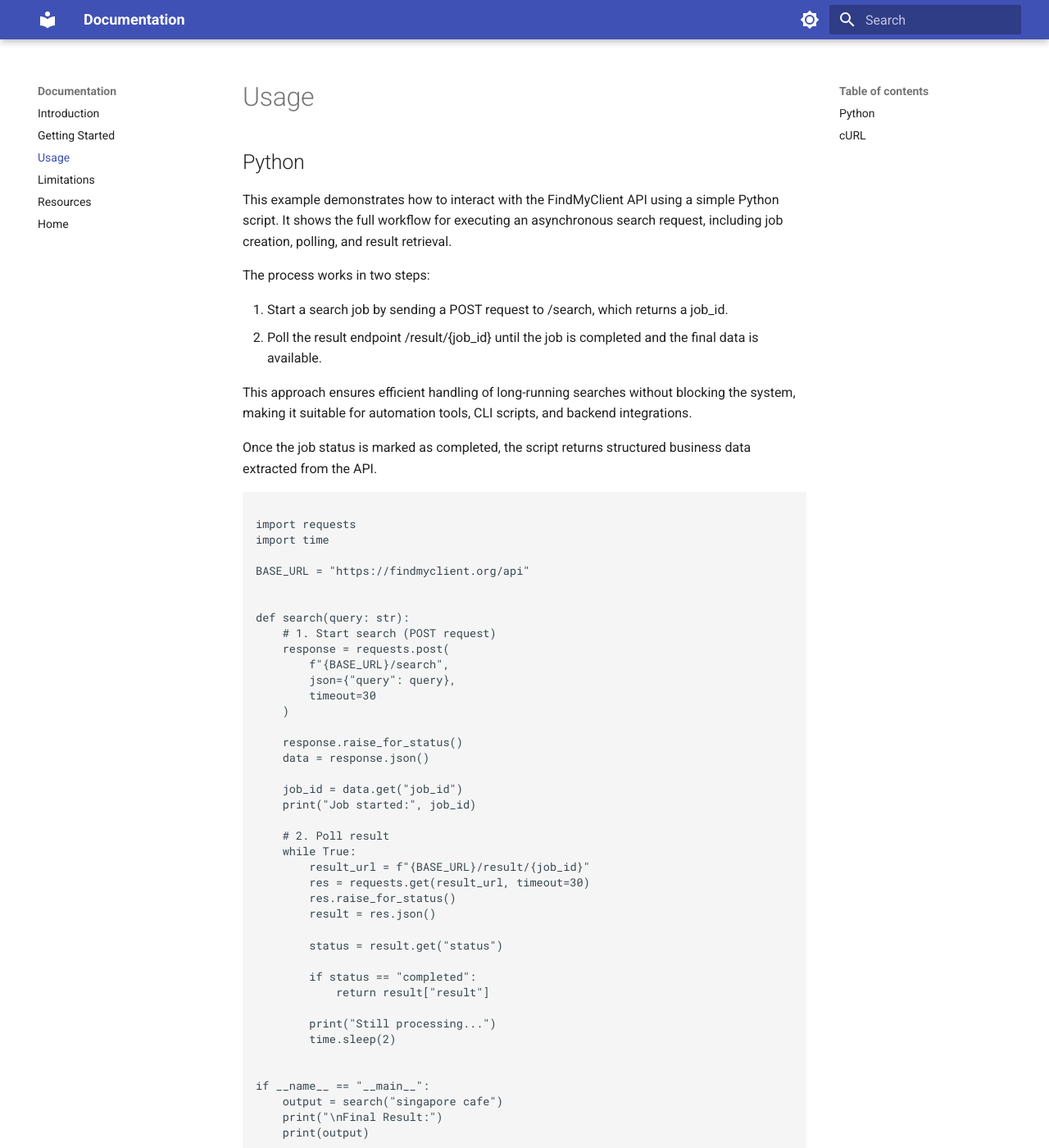
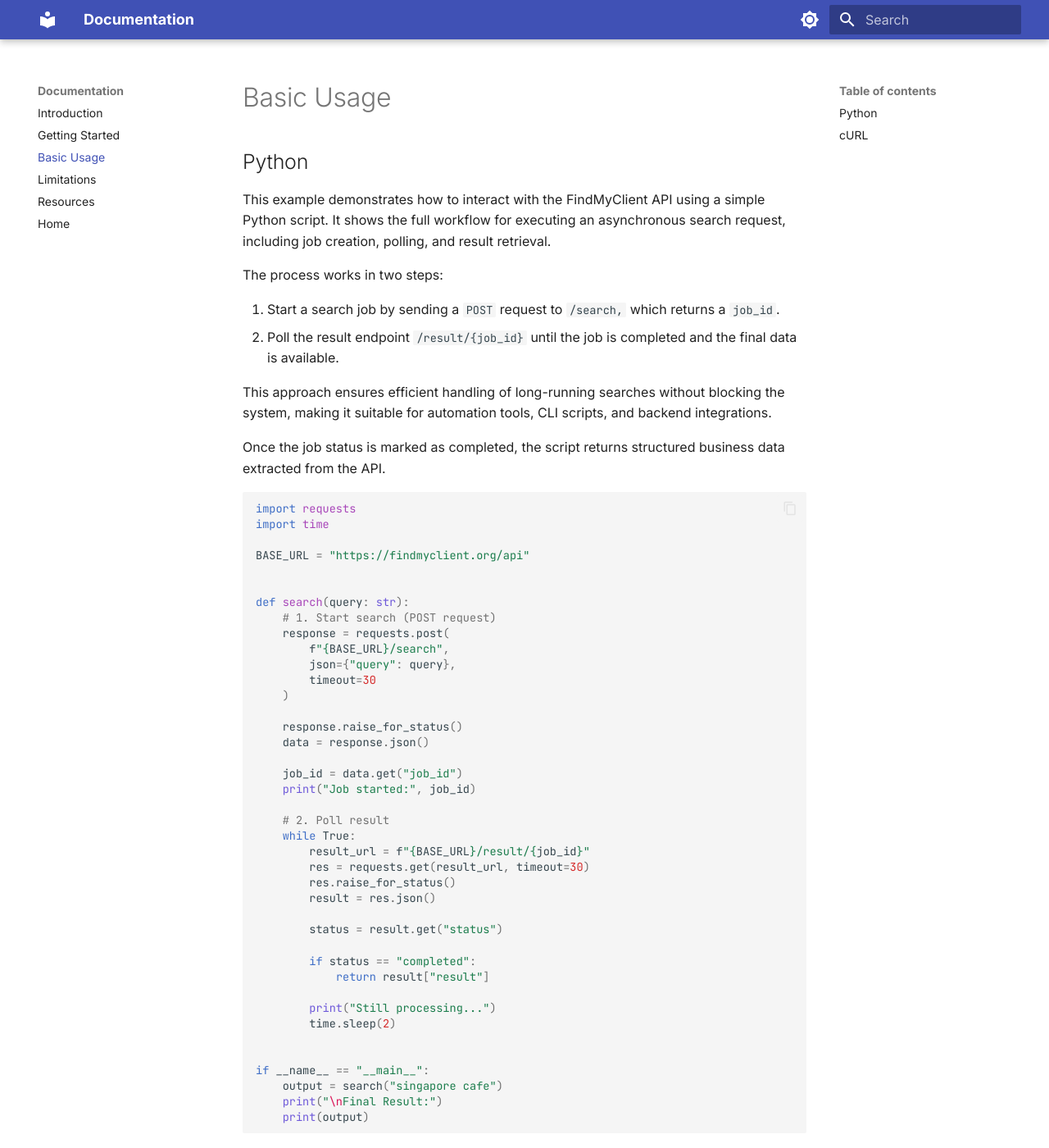
Before and after one commit to Rottie420/findmyclient-api-docs, an MkDocs documentation site: the page built from docs/usage.md, in a window 1280 px wide and 1400 px high. Shown: the whole window at 82% size. Built offline with MkDocs 1.6.1 and Material for MkDocs 9.7.7, drawn with Linux system fonts in a browser that asks for light colours; some of the changed text lies outside the part shown.

Commit message:
feat: Update documentation and improve styling
- Changed font from Roboto to Inter and code font from Roboto Mono to JetBrains Mono in index.html and usage/index.html.
- Updated headings and text in usage documentation for clarity, changing "Usage" to "Basic Usage".
- Enhanced the GitHub repository link formatting in resources section of index.html.
- Modified search_index.json to include more detailed response examples and updated the GitHub link.
- Updated sitemap.xml.gz to reflect recent changes.
- Added README.me for project documentation and setup instructions.
- Created notes file for tracking local development paths.

```diff
--- a/docs/usage.md
+++ b/docs/usage.md
@@ -4,8 +4,8 @@ This example demonstrates how to interact with the FindMyClient API using a simp
 
 The process works in two steps:
 
-1. Start a search job by sending a POST request to /search, which returns a job_id.
-2. Poll the result endpoint /result/{job_id} until the job is completed and the final data is available.
+1. Start a search job by sending a `POST` request to `/search,` which returns a `job_id`.
+2. Poll the result endpoint `/result/{job_id}` until the job is completed and the final data is available.
 
 This approach ensures efficient handling of long-running searches without blocking the system, making it suitable for automation tools, CLI scripts, and backend integrations.
 
--- a/mkdocs.yml
+++ b/mkdocs.yml
@@ -3,7 +3,7 @@ site_name: Documentation
 nav:
   - Introduction: introduction.md
   - Getting Started: getting-started.md
-  - Usage: usage.md
+  - Basic Usage: usage.md
   - Limitations: limitations.md
   - Resources: resources.md
   - Home: https://findmyclient.org
@@ -25,3 +25,19 @@ theme:
       toggle:
         icon: material/brightness-4
         name: Switch to light mode
+  features:
+    - content.code.copy
+    - content.code.annotate
+  font:
+    text: Inter
+    code: JetBrains Mono
+
+markdown_extensions:
+  - admonition
+  - pymdownx.highlight:
+      anchor_linenums: true
+  - pymdownx.inlinehilite
+  - pymdownx.superfences
+  - pymdownx.details
+  - pymdownx.tabbed:
+      alternate_style: true
```
Also changed, not shown: docs/getting-started.md (+18 -12 lines), docs/limitations.md (+8 -2 lines), docs/resources.md (+4 -1 lines), site/404.html, site/getting-started/index.html, site/index.html, site/introduction/index.html, site/limitations/index.html, site/resources/index.html, site/search/search_index.json, site/usage/index.html, 3 other files.
